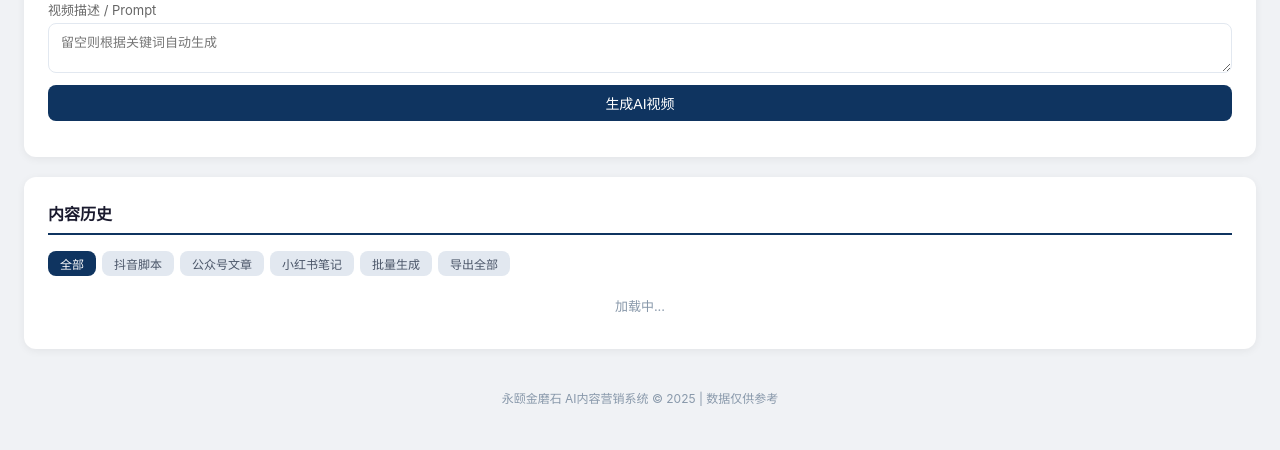
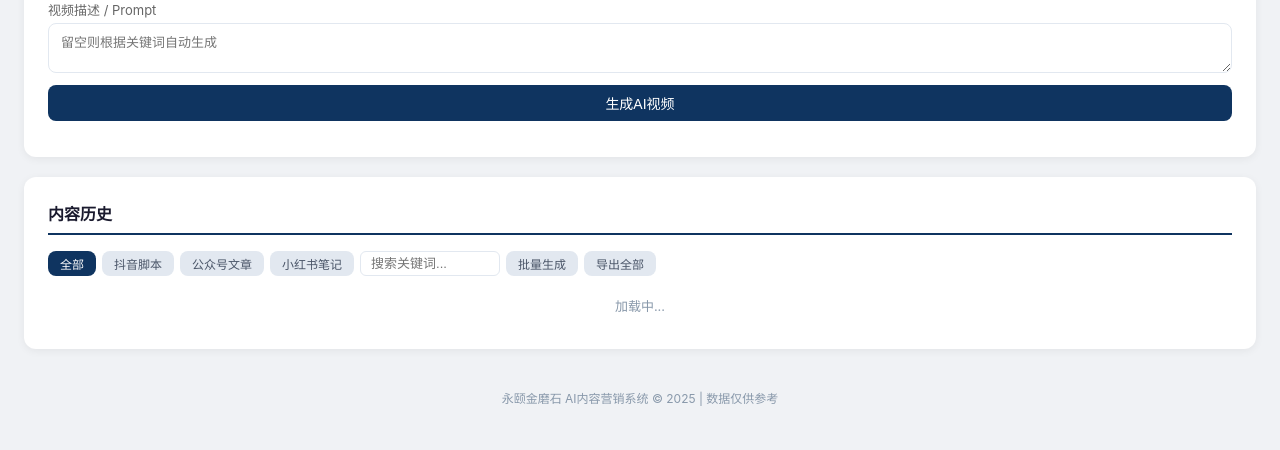
Before and after one commit to wst3050469/yongyimoshi, a Flask app: page / in a window 1280 px wide. Shown: the part 1013-1463 px from the top of the page. Run offline with Flask 3, Linux system fonts and the light colour scheme.

Commit message:
Add search + filter active state + batch progress

```diff
--- a/templates/marketing_dashboard.html
+++ b/templates/marketing_dashboard.html
@@ -292,12 +292,13 @@ body{font-family:-apple-system,"Microsoft YaHei","PingFang SC",sans-serif;backgr
 
 <div class="card" style="margin-bottom:20px">
 <h2>内容历史</h2>
-<div style="display:flex;gap:6px;margin-bottom:10px;flex-wrap:wrap">
-<button class="btn btn-sm" onclick="loadContentHistory('')" style="background:#0f3460">全部</button>
-<button class="btn btn-sm btn-secondary" onclick="loadContentHistory('video_script')">抖音脚本</button>
-<button class="btn btn-sm btn-secondary" onclick="loadContentHistory('article')">公众号文章</button>
-<button class="btn btn-sm btn-secondary" onclick="loadContentHistory('xhs_note')">小红书笔记</button>
-<button class="btn btn-sm btn-secondary" onclick="batchGenerate()">批量生成</button>
+<div style="display:flex;gap:6px;margin-bottom:10px;flex-wrap:wrap;align-items:center">
+<button class="btn btn-sm filter-btn" data-filter="" onclick="loadContentHistory('')" style="background:#0f3460">全部</button>
+<button class="btn btn-sm btn-secondary filter-btn" data-filter="video_script" onclick="loadContentHistory('video_script')">抖音脚本</button>
+<button class="btn btn-sm btn-secondary filter-btn" data-filter="article" onclick="loadContentHistory('article')">公众号文章</button>
+<button class="btn btn-sm btn-secondary filter-btn" data-filter="xhs_note" onclick="loadContentHistory('xhs_note')">小红书笔记</button>
+<input id="contentSearch" placeholder="搜索关键词..." style="padding:4px 10px;border:1px solid #e2e8f0;border-radius:6px;font-size:13px;width:140px;outline:none" oninput="filterContentBySearch()">
+<button class="btn btn-sm btn-secondary" onclick="batchGenerate()" id="batchBtn">批量生成</button>
 <button class="btn btn-sm btn-secondary" onclick="exportAllContent()">导出全部</button>
 </div>
 <div id="contentHistory"><div style="color:#8898aa;font-size:13px;text-align:center;padding:10px">加载中...</div></div>
@@ -971,8 +972,37 @@ function showContentDetail(cid){
 
 
 // ===== 批量生成 =====
+
+
+// ===== 筛选状态 =====
+window._currentFilter='';
+function loadContentHistoryWithFilter(ft){
+ window._currentFilter=ft||'';
+ document.querySelectorAll('.filter-btn').forEach(function(b){
+  var isActive=b.getAttribute('data-filter')==window._currentFilter;
+  b.style.background=isActive?'#0f3460':'';
+  b.style.color=isActive?'#fff':'';
+  b.className=isActive?'btn btn-sm filter-btn':'btn btn-sm btn-secondary filter-btn';
+ });
+ loadContentHistory(ft);
+}
+
+// Override onclick handlers for filter buttons
+document.addEventListener('DOMContentLoaded',function(){
+ document.querySelectorAll('.filter-btn').forEach(function(b){
+  var ft=b.getAttribute('data-filter')||'';
+  b.onclick=function(){loadContentHistoryWithFilter(ft)};
+ });
+});
+
+// ===== 搜索 =====
+function filterContentBySearch(){
+ loadContentHistory(window._currentFilter);
+}
+
+// ===== 批量生成 =====
 async function batchGenerate(){
- var btn=event.target;
+ var btn=document.getElementById('batchBtn');
  btn.textContent='生成中...';
  btn.disabled=true;
  var r=await api('/marketing/api/keywords');
@@ -986,6 +1016,7 @@ async function batchGenerate(){
  var count=0;
  for(var i=0;i<allKws.length;i++){
   try{
+   btn.textContent='生成中 '+i+'/'+allKws.length;
    await api('/marketing/api/generate',{keyword:allKws[i].kw,group:allKws[i].group});
    count++;
   }catch(e){}
@@ -993,9 +1024,8 @@ async function batchGenerate(){
  btn.textContent='批量生成';
  btn.disabled=false;
  toast('已生成 '+count+' 条内容');
- loadContentHistory('');
+ loadContentHistoryWithFilter(window._currentFilter);
 }
-
 
 // ===== 导出内容 =====
 function exportAllContent(){
```
